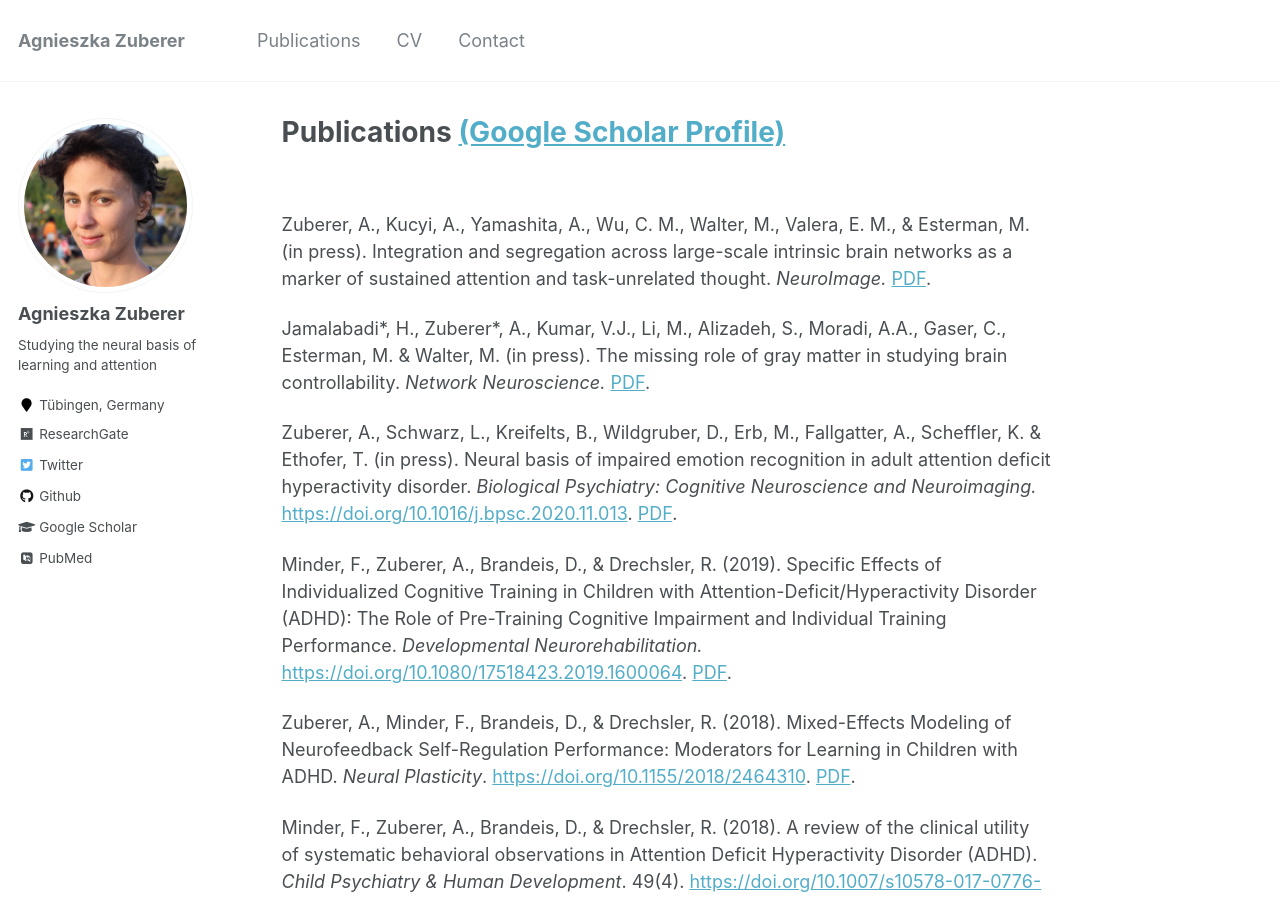
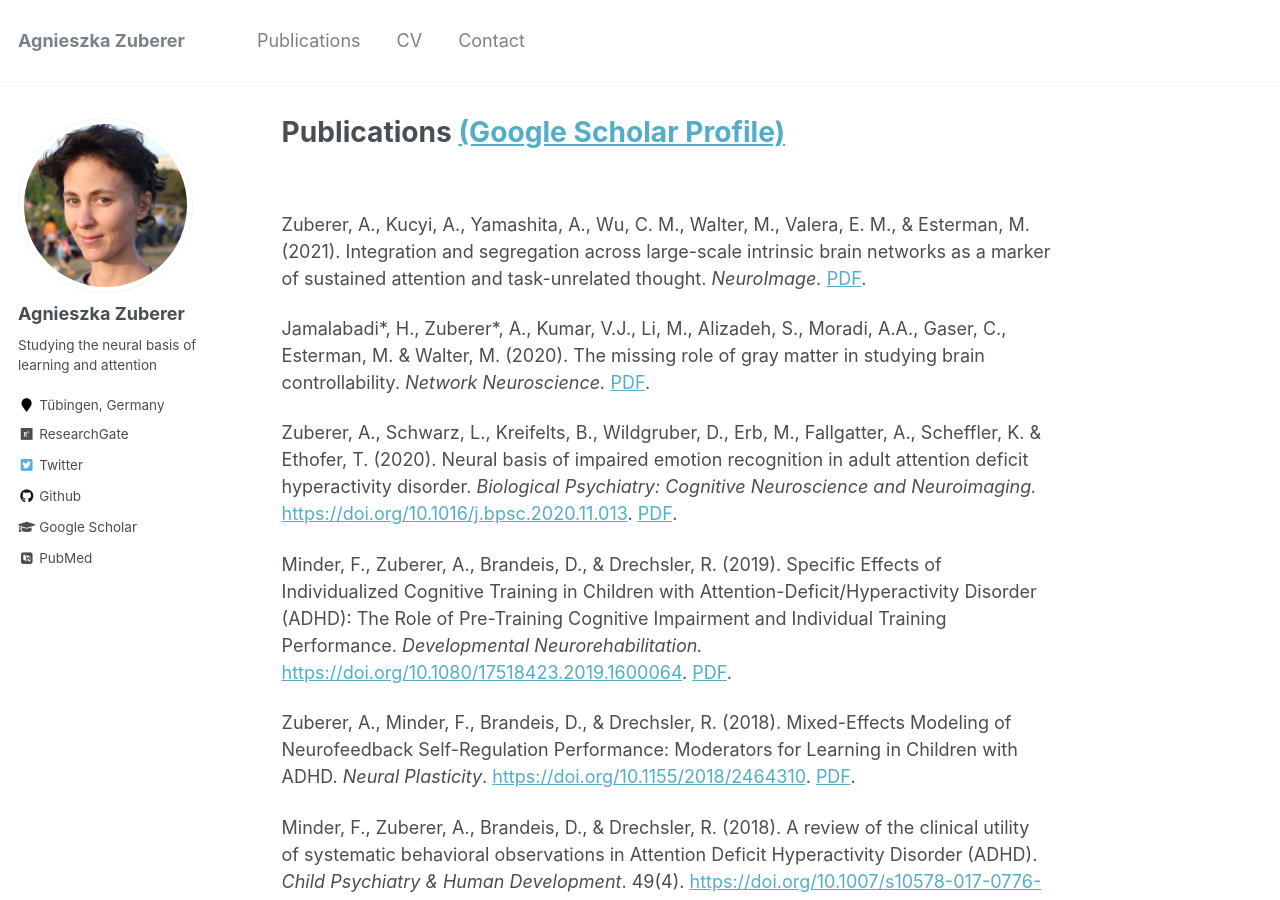
Before and after one commit to azuberer/azuberer.github.io, a Jekyll site: the page built from _pages/publications.md, in a window 1280 px wide and 900 px high. Built offline with Jekyll 4.4.1, drawn with Linux system fonts in a browser that asks for light colours; some web fonts are replaced.

Commit message:
NI paper

```diff
--- a/_pages/publications.md
+++ b/_pages/publications.md
@@ -5,11 +5,11 @@ author_profile: true
 ---
 <br>
 
-Zuberer, A., Kucyi, A., Yamashita, A., Wu, C. M., Walter, M., Valera, E. M., & Esterman, M. (in press). Integration and segregation across large-scale intrinsic brain networks as a marker of sustained attention and task-unrelated thought. <i>NeuroImage.</i> [PDF](http://azuberer.github.io/files/zuberer2020integration.pdf).
+Zuberer, A., Kucyi, A., Yamashita, A., Wu, C. M., Walter, M., Valera, E. M., & Esterman, M. (2021). Integration and segregation across large-scale intrinsic brain networks as a marker of sustained attention and task-unrelated thought. <i>NeuroImage.</i> [PDF](http://azuberer.github.io/files/zuberer2020integration.pdf).
 
-Jamalabadi\*, H., Zuberer\*, A., Kumar, V.J., Li, M., Alizadeh, S., Moradi, A.A., Gaser, C., Esterman, M. & Walter, M. (in press). The missing role of gray matter in studying brain controllability. <i>Network Neuroscience.</i> [PDF](http://azuberer.github.io/files/jamalabadi2020missing.pdf).
+Jamalabadi\*, H., Zuberer\*, A., Kumar, V.J., Li, M., Alizadeh, S., Moradi, A.A., Gaser, C., Esterman, M. & Walter, M. (2020). The missing role of gray matter in studying brain controllability. <i>Network Neuroscience.</i> [PDF](http://azuberer.github.io/files/jamalabadi2020missing.pdf).
 
-Zuberer, A., Schwarz, L., Kreifelts, B., Wildgruber, D., Erb, M., Fallgatter, A., Scheffler, K. & Ethofer, T. (in press). Neural basis of impaired emotion recognition in adult attention deficit hyperactivity disorder. <i>Biological Psychiatry: Cognitive Neuroscience and Neuroimaging.</i> [https://doi.org/10.1016/j.bpsc.2020.11.013](https://doi.org/10.1016/j.bpsc.2020.11.013). [PDF](http://azuberer.github.io/files/zuberer2020neural.pdf).
+Zuberer, A., Schwarz, L., Kreifelts, B., Wildgruber, D., Erb, M., Fallgatter, A., Scheffler, K. & Ethofer, T. (2020). Neural basis of impaired emotion recognition in adult attention deficit hyperactivity disorder. <i>Biological Psychiatry: Cognitive Neuroscience and Neuroimaging.</i> [https://doi.org/10.1016/j.bpsc.2020.11.013](https://doi.org/10.1016/j.bpsc.2020.11.013). [PDF](http://azuberer.github.io/files/zuberer2020neural.pdf).
 
 Minder, F., Zuberer, A., Brandeis, D., & Drechsler, R. (2019). Specific Effects of Individualized Cognitive Training in Children with Attention-Deficit/Hyperactivity Disorder (ADHD): The Role of Pre-Training Cognitive Impairment and Individual Training Performance. <i>Developmental Neurorehabilitation.</i> [https://doi.org/10.1080/17518423.2019.1600064](https://doi.org/10.1080/17518423.2019.1600064). [PDF](http://azuberer.github.io/files/minder2019specific.pdf).
 
```
